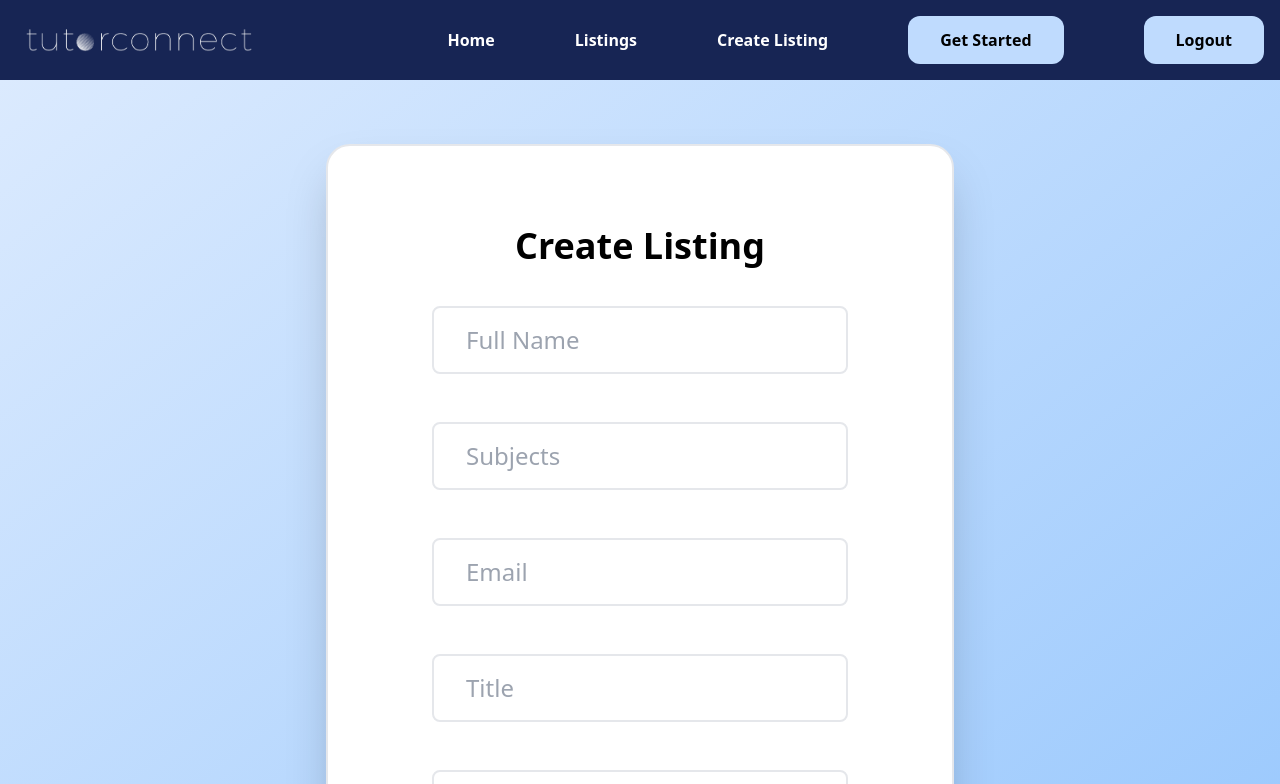
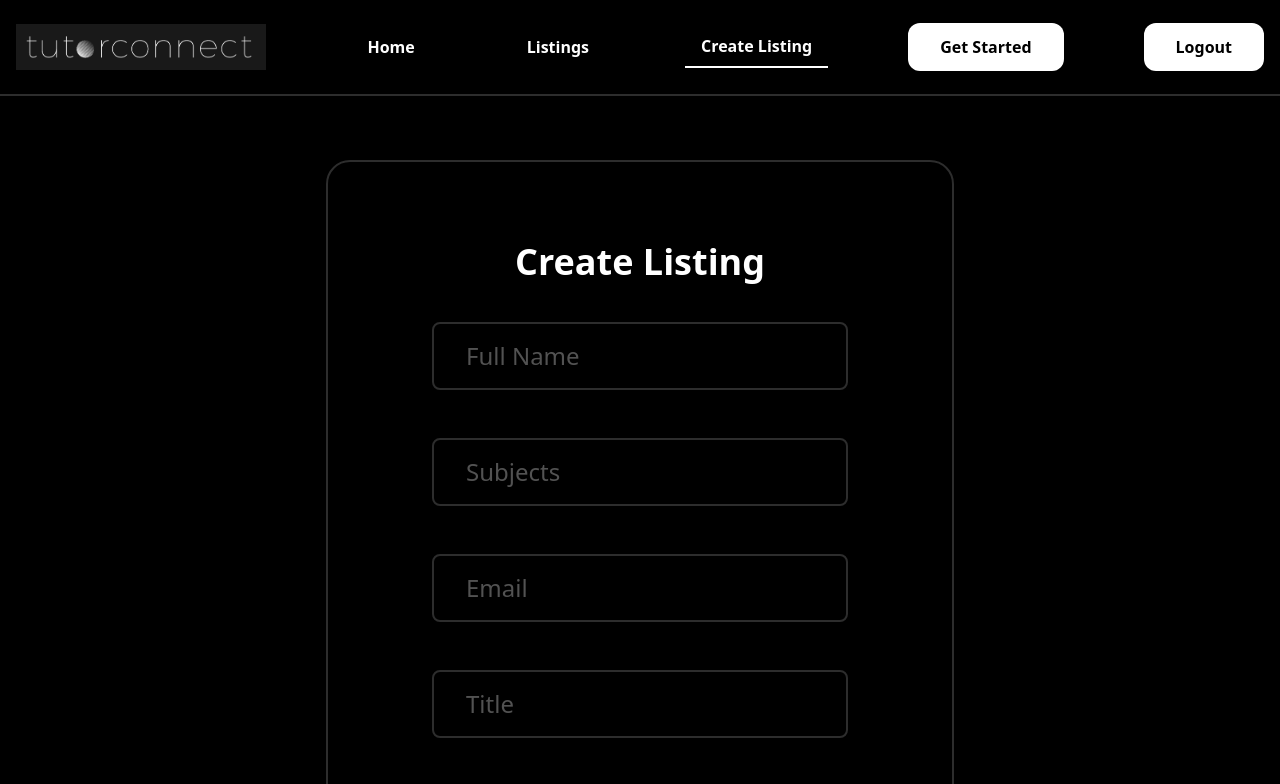
Before and after one commit to StockerMC/TutorConnect, a SvelteKit app: page /create-listing in a window 1280 px wide. Shown: the top 784 px of the page. Built offline with nearby package versions, Linux system fonts and the light colour scheme; no server answers; what pocketbase would draw is missing.

Commit message:
Added logout button

```diff
--- a/src/routes/+layout.svelte
+++ b/src/routes/+layout.svelte
@@ -2,21 +2,30 @@
     import "../app.css";
     import { slide } from "svelte/transition";
     import Logo from "$lib/components/Logo.svelte";
+    import { page } from '$app/stores';
 
     export let data;
+    console.log($page.url.pathname);
 </script>
 
-<nav class="h-20 w-full top-0 left-0 bg-gradient-to-br bg-blue-950 flex items-center justify-between px-4">
+<nav class="h-24 w-full top-0 left-0 bg-gradient-to-br bg-black flex items-center justify-between px-4 border-b-2 border-grey">
     <div>
         <Logo/>
     </div>
     <div class="flex items-center space-x-20">
-        <a class="text-white font-bold py-2 rounded-xl hover-fill duration-300 cursor-pointer" href="/">Home</a>
-        <a class="text-white font-bold py-2 rounded-xl hover-fill duration-300 cursor-pointer" href="/listings">Listings</a>
-        <a class="text-white font-bold py-2 rounded-xl hover-fill duration-300 cursor-pointer" href="/create-listing">Create Listing</a>
-        <a class="text-black font-bold px-8 py-3 bg-blue-200 rounded-xl hover-fill-button duration-300" href="/listings">Get Started</a>
+        <a class="text-white font-bold py-2 px-4 hover-fill duration-300 cursor-pointer" href="/"
+           class:border-bottom-white={$page.url.pathname === "/"}>Home</a>
+        <a class="text-white font-bold py-2 px-4 hover-fill duration-300 cursor-pointer" href="/listings"
+           class:border-bottom-white={$page.url.pathname === "/listings"}>Listings</a>
+        <a class="text-white font-bold py-2 px-4 hover-fill duration-300 cursor-pointer" href="/create-listing"
+           class:border-bottom-white={$page.url.pathname === "/create-listing"}>Create
+            Listing</a>
+        <a class="text-black font-bold px-8 py-3 bg-white rounded-xl hover-fill-button duration-300" href="/listings"
+           class:border-bottom-white={$page.url.pathname === "/listings"}>Get
+            Started</a>
         <form method="POST" action="?/logout">
-            <button class="text-black font-bold px-8 py-3 bg-blue-200 rounded-xl hover-fill-button duration-300">Logout</button>
+            <button class="text-black font-bold px-8 py-3 bg-white rounded-xl hover-fill-button duration-300">Logout
+            </button>
         </form>
     </div>
 </nav>
@@ -31,11 +40,20 @@
 <style>
     .hover-fill:hover {
         transition: 0.3s;
-        color: #90b5e7;
+        color: #d9d9d9;
     }
 
     .hover-fill-button:hover {
         transition: 0.3s;
-        background-color: #6da9fc;
+        background-color: #d9d9d9;
+    }
+
+    .border-grey {
+        border-color: #2D2D2D;
+    }
+
+    .border-bottom-white {
+        border-bottom: 2px solid #fff;
+        transition: 0.3s;
     }
 </style>
--- a/src/routes/create-listing/+page.svelte
+++ b/src/routes/create-listing/+page.svelte
@@ -7,12 +7,12 @@
 
 <form method="POST" action="?/create-listing" use:enhance>
     <div
-		class="flex flex-col items-center justify-center p-16 bg-gradient-to-br from-blue-100 to-blue-300"
+            class="flex flex-col items-center justify-center p-16 bg-black"
     >
         <div
-			class="shadow-2xl flex flex-col justify-center items-center p-20 border-2 rounded-3xl bg-white"
+                class="shadow-2xl flex flex-col justify-center items-center p-20 border-2 rounded-3xl bg-black border-b-2 border-grey"
         >
-			<div class="text-4xl font-bold text-center">Create Listing</div>
+            <div class="text-4xl font-bold text-center text-white">Create Listing</div>
             <div class="mt-4 flex flex-col">
                 <input
                         type="text"
@@ -58,7 +58,7 @@
             <div class="mt-3">
                 <button
                         type="submit"
-					class="bg-blue-500 text-white rounded-lg pt-4 pb-4 pr-32 pl-32 w-full text-2xl hover-fill duration-300"
+                        class="bg-white text-black rounded-lg pt-4 pb-4 pr-32 pl-32 w-full text-2xl hover-fill duration-300"
                 >Post Listing
                 </button>
             </div>
@@ -69,6 +69,20 @@
 <style>
     .hover-fill:hover {
         transition: 0.3s;
-		background: #0051d2;
+        background: #dadada;
+    }
+
+    .border-grey {
+        border-color: #2D2D2D;
+    }
+
+    input {
+        background-color: black;
+        border-color: #2D2D2D;
+        color: white;
+    }
+
+    input::placeholder {
+        color: #525252;
     }
 </style>
```
Also changed, not shown: static/logo.png. Lines whose indentation alone changed are shown as unchanged.
